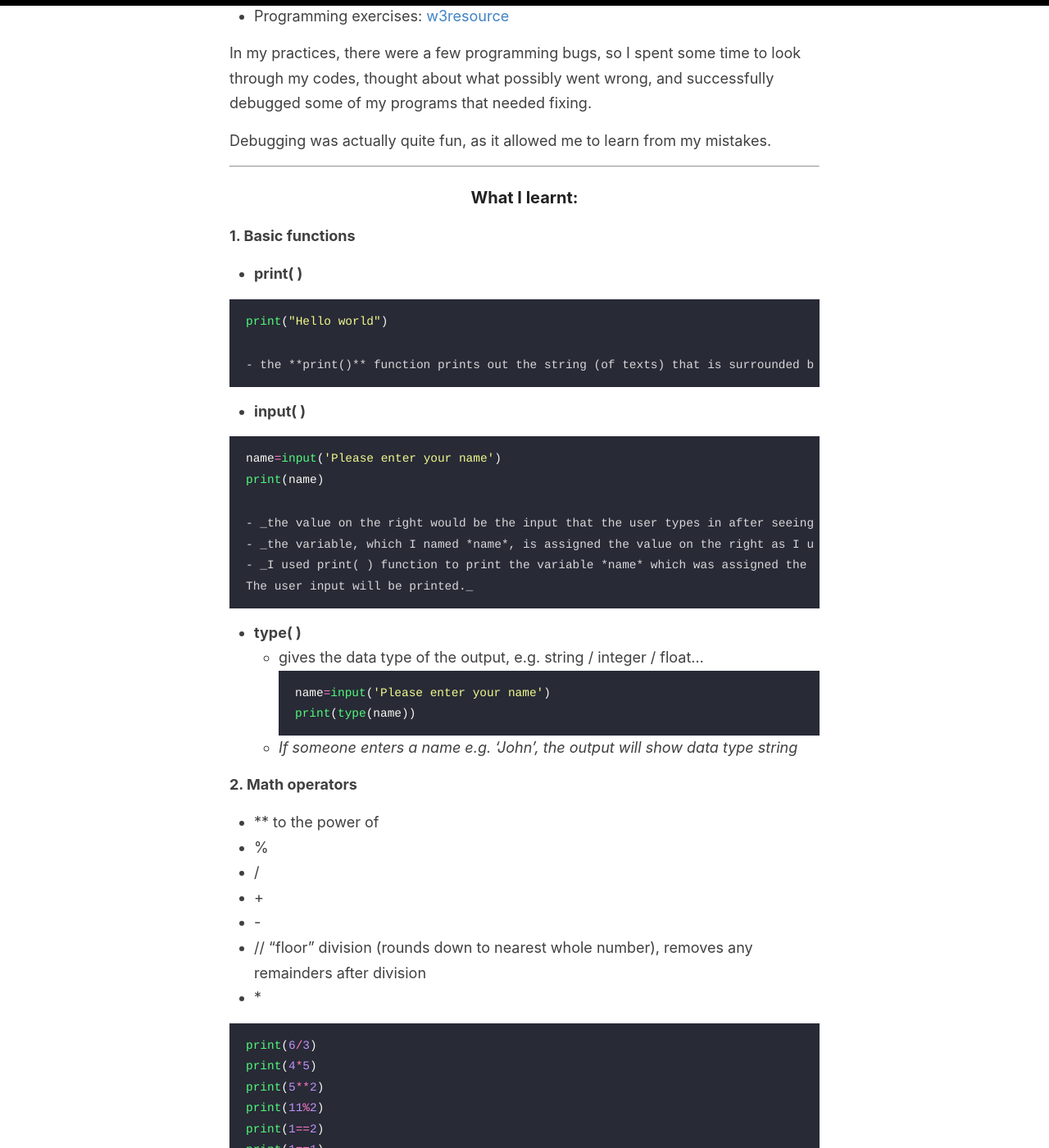
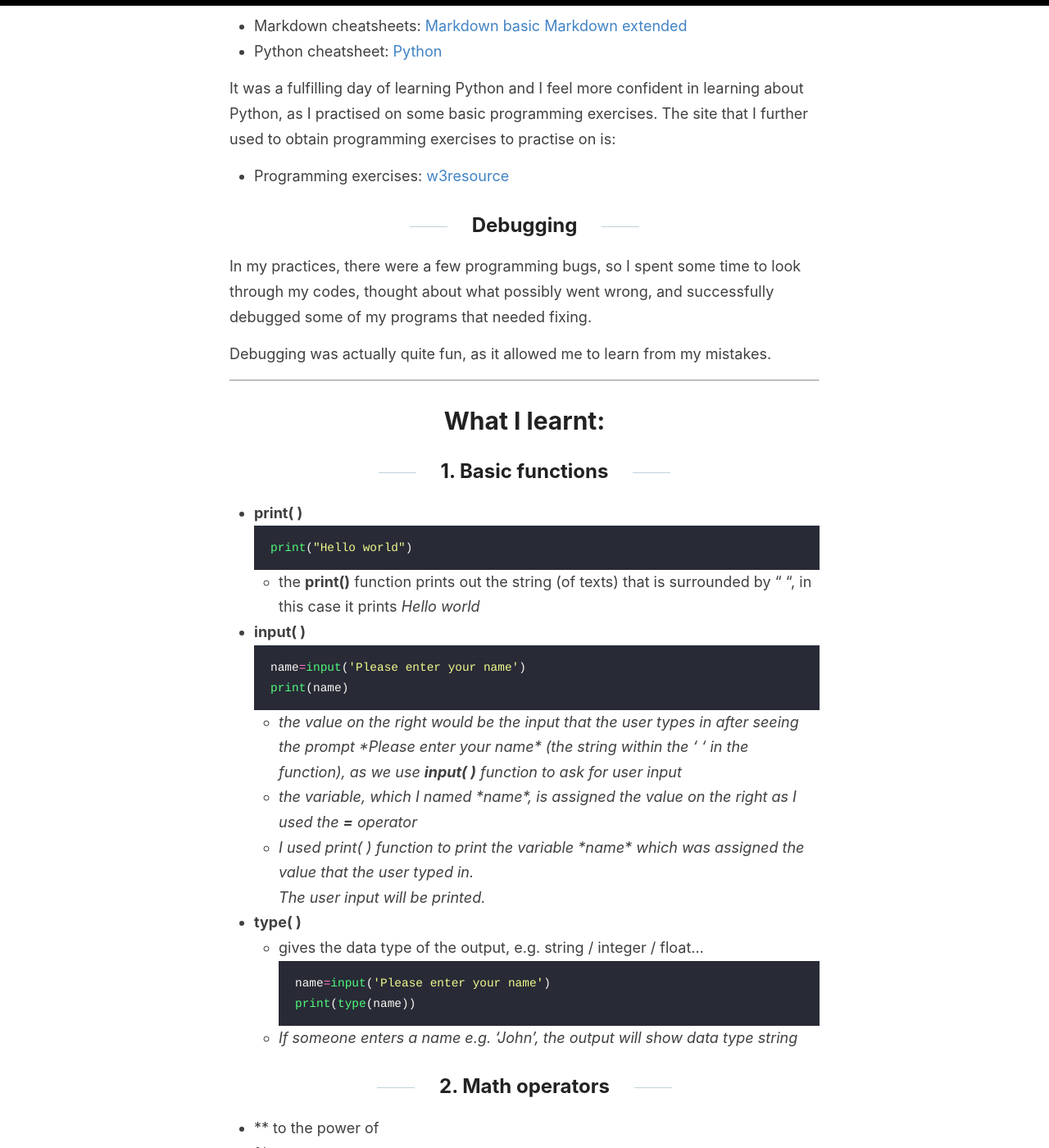
Before and after one commit to liawbeile/liawbeile.github.io, a Jekyll site: the page built from _posts/2021-3-26-march26.md, in a window 1280 px wide and 1400 px high, scrolled down 770 px. Shown: the whole window at 82% size. Built offline with Jekyll 4.4.1, drawn with Linux system fonts in a browser that asks for light colours; some of the changed text lies outside the part shown.

Commit message:
amend format

````diff
--- a/_posts/2021-3-26-march26.md
+++ b/_posts/2021-3-26-march26.md
@@ -13,22 +19,24 @@ I also learnt how to use markdown text syntax and on using useful online 'cheats
 It was a fulfilling day of learning Python and I feel more confident in learning about Python, as I practised on some basic programming exercises.  The site that I further used to obtain programming exercises to practise on is:
 - Programming exercises: [w3resource](https://www.w3resource.com/python-exercises/)
 
+## Debugging
+
 In my practices, there were a few programming bugs, so I spent some time to look through my codes, thought about what possibly went wrong, and successfully debugged some of my programs that needed fixing.
 
 Debugging was actually quite fun, as it allowed me to learn from my mistakes.
 
 ---
-### What I learnt:
-**1. Basic functions**
+# What I learnt:
+
+## 1. Basic functions
+
 - **print( )**
-
 ```python
 print("Hello world")
 ```
     - the **print()** function prints out the string (of texts) that is surrounded by " ", in this case it prints *Hello world*
 
 - **input( )**
-
 ```python
 name=input('Please enter your name')
 print(name)
@@ -46,7 +54,8 @@ print(type(name))
 ```
     - _If someone enters a name e.g. 'John', the output will show data type string_
 
-**2.	Math operators**
+## 2.	Math operators
+
 - ** to the power of
 - %
 - /
@@ -70,7 +79,8 @@ print(1==1)
     _In this case, 1==2 is false since 1 is not equal 2, and the print( ) function gives the output *False*, while 1==1 is True and the print( ) function gives the output *True*_
     - _as we did not specify a print( ) function for the last 2 lines of code, the program only prints the result of the last line, 3+2, which is 5._
 
-**3.	Variables**
+## 3.	Variables
+
 - Store values into a variable
     ```python
     number = 10+2
@@ -81,7 +91,8 @@ print(1==1)
         - _the next variable which I named *second_variable* will be assigned the value on the right, which is variable\*5 and that is also 12*5, which is the result 60_
         - _the print( ) function prints out both variables, giving us their assigned values 12 60_
 
-**4.	Data Types**
+## 4.	Data Types
+
 -	Boolean expressions: returns a value of True/ False
 -	Comparisons ==, !=, is (different from ==)
     ```python
@@ -199,7 +210,8 @@ using "not" before a boolean expression inverts it
         - 4th line: print the element (*number*) within the *numbers* list that fulfils this criteria.  Repeat 3rd & 4th line for the next element in the list.
         - In this case, those elements (*number*) within the list which are divisible by 5 and 2 exactly will be printed, and the resulting output is 1248 2480 482034 38405 38402840 47284 38980 17390
 
-**5.	Loops / conditions - if, elif, else**
+## 5.	Loops / conditions - if, elif, else
+
 ```python
 if a == b: print("a is equal to b")
 ```
````
Also changed, not shown: other parts of _posts/2021-3-26-march26.md (+6 -0 lines).
